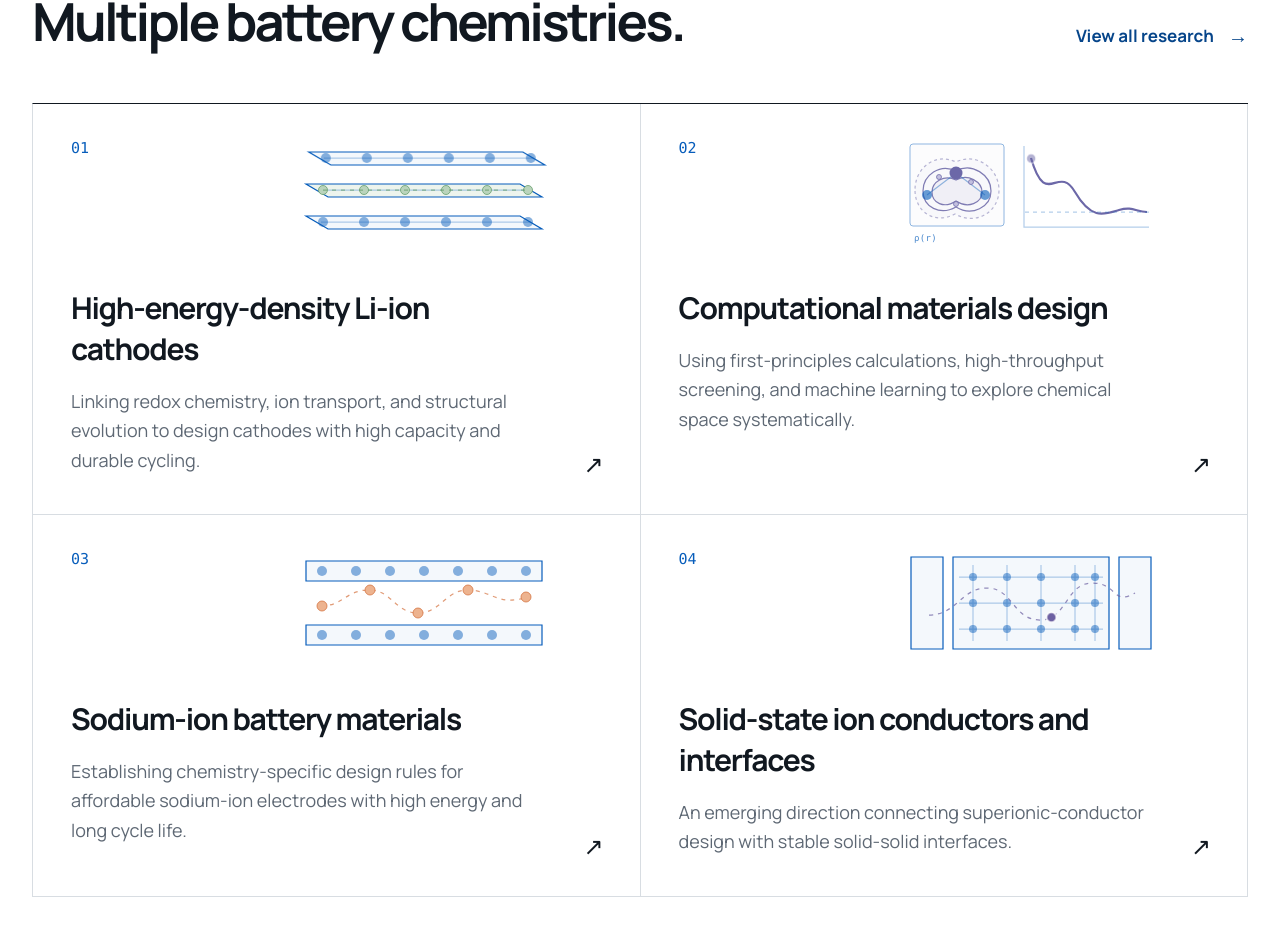
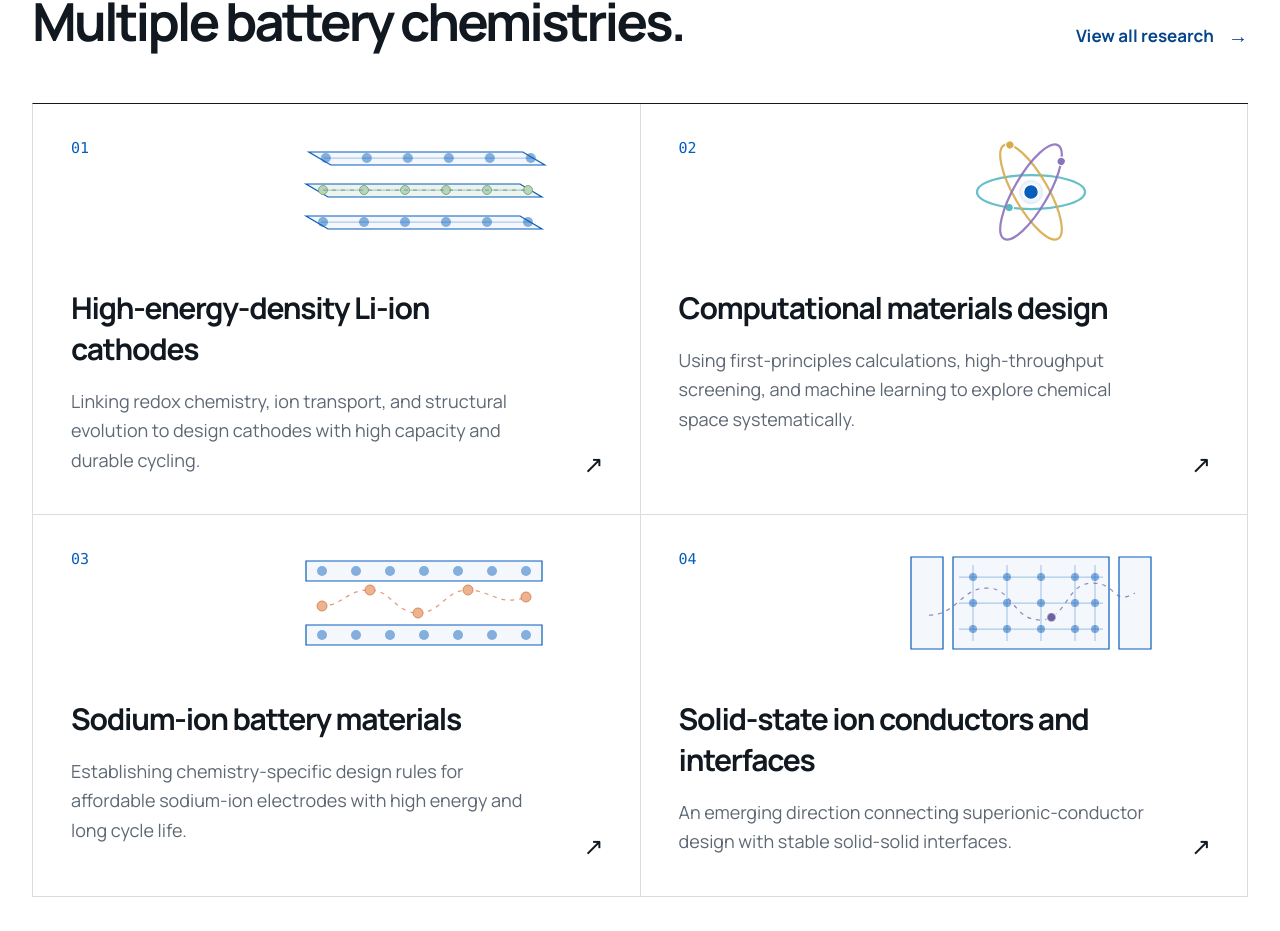
Before and after one commit to Energy-Materials-Laboratory/energy-materials-laboratory.github.io, a Next.js app: page / in a window 1280 px wide. Shown: the part 2777-3708 px from the top of the page. Built offline with nearby package versions, Linux system fonts and the light colour scheme.

Commit message:
Refine computational orbital animation
Show only the animated orbital icon without a DFT label, while keeping the other research-area visuals unchanged.

```diff
--- a/app/components/ResearchVisual.tsx
+++ b/app/components/ResearchVisual.tsx
@@ -51,26 +51,21 @@ export default function ResearchVisual({ index }: ResearchVisualProps) {
         {...visualProps}
         className="research-visual research-visual-02"
       >
-        <g className="rv-density-field">
-          <rect className="rv-density-frame" x="9" y="10" width="94" height="82" rx="3" />
-          <path className="rv-density-contour rv-density-contour-outer" d="M14 56C14 34 34 18 55 28C75 18 98 34 98 56C98 78 75 92 54 80C34 91 14 78 14 56Z" />
-          <path className="rv-density-contour rv-density-contour-middle" d="M22 57C22 41 39 29 55 37C71 28 90 41 90 57C90 73 71 83 55 73C39 82 22 73 22 57Z" />
-          <path className="rv-density-contour rv-density-contour-inner" d="M31 58C31 48 43 40 55 46C67 39 81 48 81 58C81 69 67 75 55 67C43 75 31 69 31 58Z" />
-          <path className="rv-density-bond" d="M26 61L55 39L84 61" />
-          <circle className="rv-density-nucleus" cx="26" cy="61" r="5" />
-          <circle className="rv-density-nucleus rv-density-nucleus-main" cx="55" cy="39" r="6.5" />
-          <circle className="rv-density-nucleus" cx="84" cy="61" r="5" />
-          <circle className="rv-density-electron rv-density-electron-a" cx="38" cy="43" r="2.5" />
-          <circle className="rv-density-electron rv-density-electron-b" cx="70" cy="48" r="2.5" />
-          <circle className="rv-density-electron rv-density-electron-c" cx="55" cy="70" r="2.5" />
-          <text className="rv-density-label" x="13" y="107">ρ(r)</text>
-        </g>
-
-        <g className="rv-energy-plot">
-          <path className="rv-axis" d="M123 12V93H248" />
-          <path className="rv-convergence" d="M130 24C145 76 157 29 174 58S204 80 218 76S235 78 246 78" />
-          <path className="rv-threshold" d="M124 78H248" />
-          <circle className="rv-energy-point" cx="0" cy="0" r="5" />
+        <g className="rv-dft-symbol">
+          <g className="rv-dft-orbit-frame">
+            <ellipse className="rv-dft-orbit rv-dft-orbit-a" cx="130" cy="58" rx="54" ry="17" />
+            <circle className="rv-dft-electron rv-dft-electron-a" cx="0" cy="0" r="4.2" />
+          </g>
+          <g className="rv-dft-orbit-frame" transform="rotate(60 130 58)">
+            <ellipse className="rv-dft-orbit rv-dft-orbit-b" cx="130" cy="58" rx="54" ry="17" />
+            <circle className="rv-dft-electron rv-dft-electron-b" cx="0" cy="0" r="4.2" />
+          </g>
+          <g className="rv-dft-orbit-frame" transform="rotate(120 130 58)">
+            <ellipse className="rv-dft-orbit rv-dft-orbit-c" cx="130" cy="58" rx="54" ry="17" />
+            <circle className="rv-dft-electron rv-dft-electron-c" cx="0" cy="0" r="4.2" />
+          </g>
+          <circle className="rv-dft-nucleus-halo" cx="130" cy="58" r="12" />
+          <circle className="rv-dft-nucleus" cx="130" cy="58" r="7.5" />
         </g>
       </svg>
     );
--- a/app/globals.css
+++ b/app/globals.css
@@ -602,6 +602,9 @@ summary:focus-visible {
 .research-visual-02 {
   --rv-accent: #6c68a8;
   --rv-accent-soft: #c3c0df;
+  --rv-dft-cyan: #57b9c1;
+  --rv-dft-gold: #d7aa4c;
+  --rv-dft-purple: #8b72bd;
 }
 
 .research-visual-03 {
@@ -763,6 +766,43 @@ summary:focus-visible {
   stroke-dasharray: 4 4;
 }
 
+.rv-dft-orbit {
+  fill: none;
+  stroke-linecap: round;
+  stroke-width: 2.25;
+  opacity: .9;
+}
+
+.rv-dft-orbit-a { stroke: var(--rv-dft-cyan); }
+.rv-dft-orbit-b { stroke: var(--rv-dft-gold); }
+.rv-dft-orbit-c { stroke: var(--rv-dft-purple); }
+
+.rv-dft-electron {
+  offset-distance: 0%;
+  offset-path: path("M184 58A54 17 0 1 1 76 58A54 17 0 1 1 184 58");
+  offset-rotate: 0deg;
+  stroke: #fff;
+  stroke-width: 1.25;
+}
+
+.rv-dft-electron-a { fill: var(--rv-dft-cyan); }
+.rv-dft-electron-b { fill: var(--rv-dft-gold); }
+.rv-dft-electron-c { fill: var(--rv-dft-purple); }
+
+.rv-dft-nucleus-halo {
+  fill: rgba(7, 93, 187, .1);
+  stroke: rgba(7, 93, 187, .2);
+  stroke-width: 1;
+  transform-box: fill-box;
+  transform-origin: center;
+}
+
+.rv-dft-nucleus {
+  fill: var(--blue);
+  stroke: #fff;
+  stroke-width: 1.5;
+}
+
 .rv-na-ion circle {
   fill: var(--rv-accent);
   stroke: #fff;
@@ -778,6 +818,11 @@ summary:focus-visible {
 
 .research-card:hover .research-visual {
   color: #fff;
+}
+
+.research-card:hover .rv-dft-nucleus-halo {
+  fill: rgba(255, 255, 255, .12);
+  stroke: rgba(255, 255, 255, .3);
 }
 
 .research-card:hover .rv-plane,
@@ -2298,6 +2343,22 @@ summary:focus-visible {
     animation: rv-path-travel 5.8s ease-in-out infinite;
   }
 
+  .rv-dft-electron-a {
+    animation: rv-dft-electron-travel 4.8s linear infinite;
+  }
+
+  .rv-dft-electron-b {
+    animation: rv-dft-electron-travel 5.4s -1.8s linear infinite;
+  }
+
+  .rv-dft-electron-c {
+    animation: rv-dft-electron-travel 6s -3s linear infinite;
+  }
+
+  .rv-dft-nucleus-halo {
+    animation: rv-dft-nucleus-pulse 3.6s ease-in-out infinite;
+  }
+
   .rv-na-ion {
     animation: rv-path-travel 6.6s ease-in-out infinite;
   }
@@ -2334,6 +2395,15 @@ summary:focus-visible {
   @keyframes rv-density-pulse {
     0%, 100% { opacity: .52; }
     50% { opacity: .95; }
+  }
+
+  @keyframes rv-dft-electron-travel {
+    to { offset-distance: 100%; }
+  }
+
+  @keyframes rv-dft-nucleus-pulse {
+    0%, 100% { opacity: .5; transform: scale(.86); }
+    50% { opacity: 1; transform: scale(1.12); }
   }
 }
 
```
